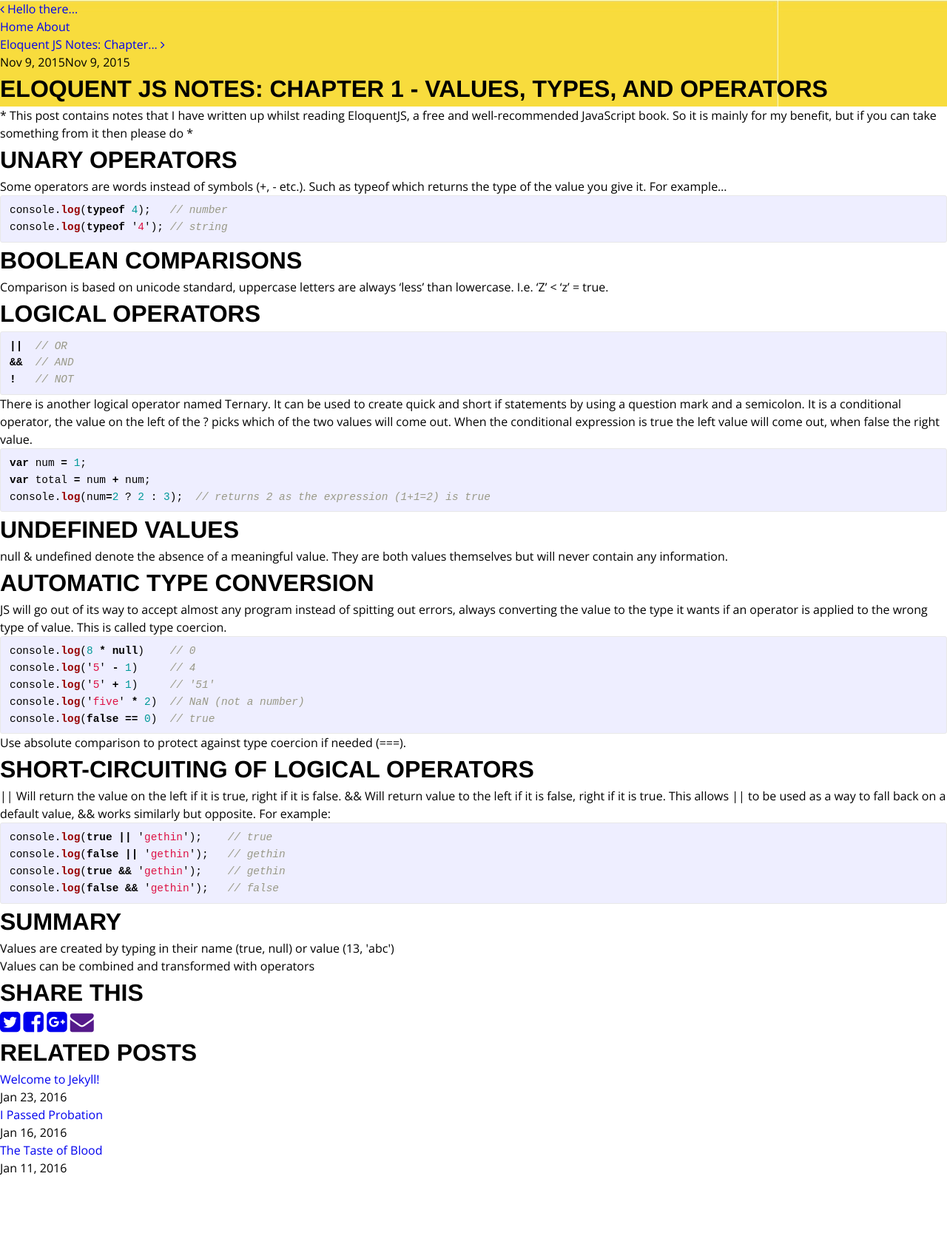
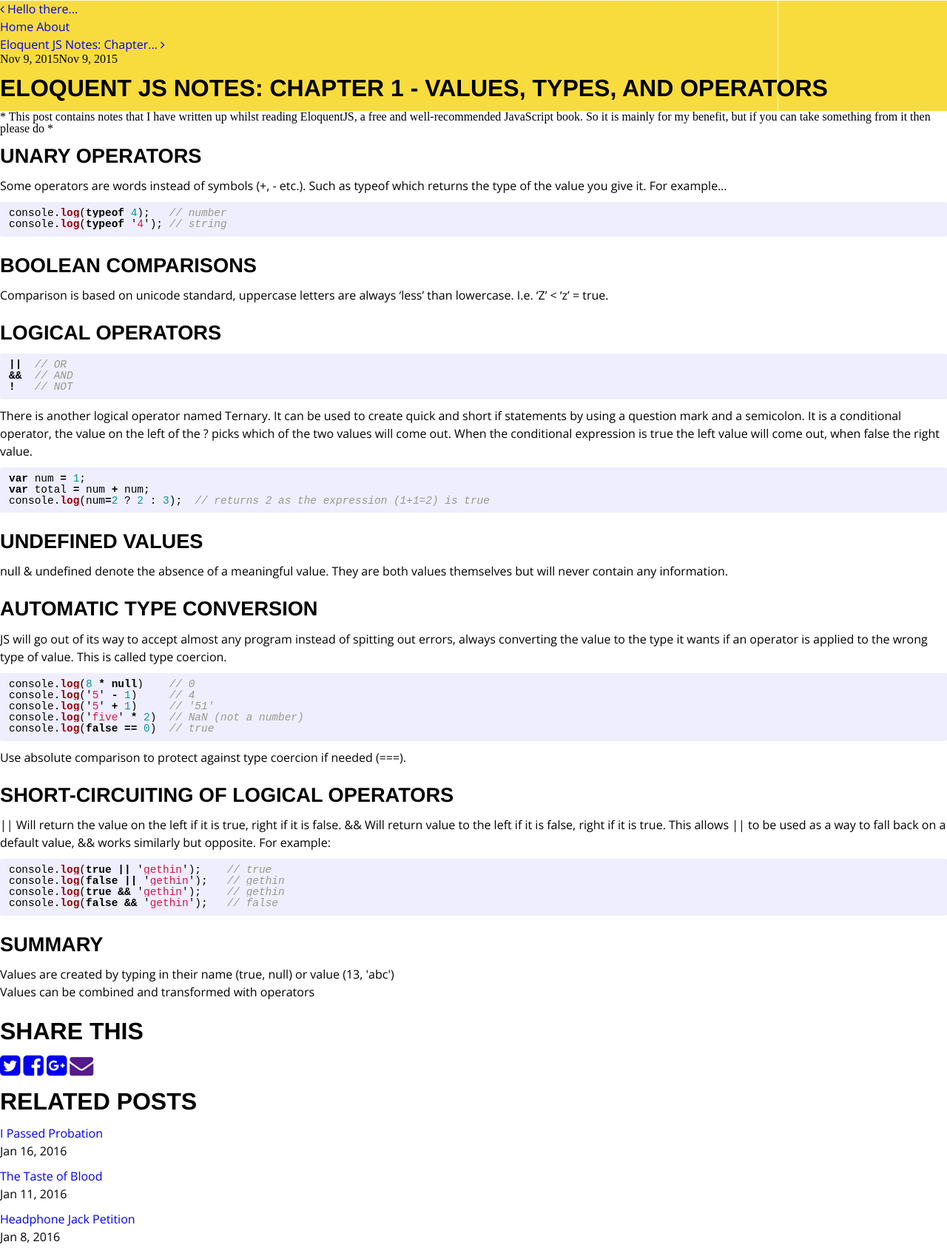
Before and after one commit to gethinoakes/gethinoakes.github.io, a Jekyll site: the page built from _posts/2015-11-09-eloquent-js-chapter-1-values-types-and-operators.md, in a window 1280 px wide. Shown: the whole page at 74% size. Built offline with Jekyll 4.4.1, drawn with Linux system fonts in a browser that asks for light colours; nearby versions of some CDN libraries; comment, search, counter and statistics services are not loaded; before the commit the page ends 1591 px from its top, so only the background shows below that.

Commit message:
updated header and header styling

```diff
--- a/_posts/2016-01-23-welcome-to-jekyll.md
+++ b/_drafts/2016-01-23-welcome-to-jekyll.md
@@ -3,7 +3,6 @@
 title:  "Welcome to Jekyll!"
 date:   2016-01-23 17:01:53 +0000
 categories: jekyll update
-<!-- permalink: welcome -->
 ---
 You’ll find this post in your `_posts` directory. Go ahead and edit it and re-build the site to see your changes. You can rebuild the site in many different ways, but the most common way is to run `jekyll serve`, which launches a web server and auto-regenerates your site when a file is updated.
 
--- a/_includes/header.html
+++ b/_includes/header.html
@@ -1,7 +1,7 @@
 <header>
-  <img class="img-header" href="{{ site.baseurl }}/" src="{{ site.baseurl }}/img/profile.jpg">
+  <img href="{{ site.baseurl }}/" src="{{ site.baseurl }}/img/profile.jpg" alt="me">
 
-  <p class="header_text">
+  <p>
     <span>Welcome</span>, my name is <span>Gethin Oakes</span>. I'm a <span>software developer</span> and this is my <span>blog</span>.
     You can expect posts on programming, technology, apple, opinions and probably some <span>rants.
     </span> You can contact me via <span><a href="https://twitter.com/gethinoakes" target="_blank"><i class="fa fa-twitter"></i> twitter</a></span> or
--- a/_sass/_base.scss
+++ b/_sass/_base.scss
@@ -10,53 +10,7 @@
 
 
 
-/*------------
-fonts
-------------*/
-h1, h2, h3, h4 {
-    font-family: $heading_font;
-    font-size: $heading_font-size;
-    font-weight: $heading_font-weight;
-    text-transform: uppercase;
-}
 
-body, ul, a {
-    font-family: $body_font;
-    font-size: $body_font-size;
-    font-weight: $body_font-weight;
-    text-decoration: none;
-    line-height: 1.5;
-}
-
-pre, code {
-    font-family: "Courier New", Courier, monospace;
-    font-size: 0.95em;
-}
-
-
-/*------------
-code formatting
-------------*/
-code, pre {
-    border: 1px solid $grey-color-light;
-    border-radius: 3px;
-    background-color: #eef;
-}
-
-code {
-    padding: 1px 5px;
-}
-
-pre {
-    padding: 8px 12px;
-    overflow-x: auto;
-
-    > code {
-        border: 0;
-        padding-right: 0;
-        padding-left: 0;
-    }
-}
 
 
 /**
--- a/css/main.scss
+++ b/css/main.scss
@@ -1,82 +1,48 @@
 ---
 # Only the main Sass file needs front matter (the dashes are enough)
 ---
-@charset "utf-8";
+/*------------
+imports
+------------*/
+@import "reset", "syntax-highlighting"; // "base", "layout"
+@import url(https://fonts.googleapis.com/css?family=Open+Sans:400,600|Source+Sans+Pro:600,400);
 
 
-
-// Our variables
+/*------------
+variables
+------------*/
 $heading_font: "Helvetica Neue", Helvetica, 'Source Sans Pro', Arial, sans-serif;
 $heading_font-size: 2em;
-$heading_font-weight: bold;
+$heading_font-weight: 600;
 
 $body_font: 'Open Sans', sans-serif;
 $body_font-size: 1em;
 $body_font-weight: normal;
+$body_font-color: #000;
+
+$spacing: 30px;
 
 
-$base-font-family: "Helvetica Neue", Helvetica, Arial, sans-serif;
-$base-font-size:   16px;
-$base-font-weight: 400;
-$small-font-size:  $base-font-size * 0.875;
-$base-line-height: 1.5;
-
-$spacing-unit:     30px;
-
-$text-color:       #111;
-$background-color: #fdfdfd;
-$brand-color:      #2a7ae2;
-
-$grey-color:       #828282;
-$grey-color-light: lighten($grey-color, 40%);
-$grey-color-dark:  darken($grey-color, 25%);
-
-// Width of the content area
-$content-width:    800px;
-
-$on-palm:          600px;
-$on-laptop:        800px;
-
-
-
-// Use media queries like this:
-// @include media-query($on-palm) {
-//     .wrapper {
-//         padding-right: $spacing-unit / 2;
-//         padding-left: $spacing-unit / 2;
-//     }
-// }
-@mixin media-query($device) {
-    @media screen and (max-width: $device) {
-        @content;
-    }
+/*------------
+fonts
+------------*/
+h1, h2, h3, h4 {
+    font-family: $heading_font;
+    font-size: $heading_font-size;
+    font-weight: $heading_font-weight;
+    text-transform: uppercase;
+    padding: $spacing / 2 0;
 }
 
-
-
-// Import partials from _sass
-@import
-        "reset",
-        "base",
-        "layout",
-        "syntax-highlighting"
-;
-
-// import fonts
-@import url(https://fonts.googleapis.com/css?family=Open+Sans:400,600|Source+Sans+Pro:600,400);
-
-/*------------
-#block elements
-------------
-h1,
-h2,
-h3,
-h4 {
-	font-family: "Helvetica Neue", Helvetica, Arial, sans-serif;
-	text-transform: uppercase;
-	font-weight: 600;
+h2 {
+	font-size: $heading_font-size * 0.85;
 }
 
+h3 {
+	font-size: $heading_font-size * 0.65;
+}
+
+/*
 h1 {
 	font-size: 2em;
 }
@@ -98,6 +64,98 @@
 	color: #0F0F0F;
 	font-size: 1.25em;
 }
+
+*/
+
+
+p, ul, a {
+    font-family: $body_font;
+    font-size: $body_font-size;
+    font-weight: $body_font-weight;
+    text-decoration: none;
+    line-height: 1.5;
+    padding: 0 0 $spacing / 3 0;
+}
+
+pre, code {
+    font-family: "Courier New", Courier, monospace;
+    font-size: $body_font-size * 0.95;
+    margin: 0 0 $spacing / 3 0;
+}
+
+
+/*------------
+code formatting
+------------*/
+code, pre {
+    // border: 1px solid $grey-color-light;
+    border-radius: 3px;
+    background-color: #eef;
+}
+
+code {
+    padding: 1px 5px;
+}
+
+pre {
+    padding: 8px 12px;
+    overflow-x: auto;
+
+    > code {
+        border: 0;
+        padding-right: 0;
+        padding-left: 0;
+    }
+}
+
+
+/*------------
+home
+------------*/
+header {
+	max-width: 650px;
+	margin: 25px auto;
+	font-family: $heading_font;
+
+	img {
+		width: 100px;
+		border-radius: 50%;
+		float: left;
+	}
+
+	p {
+		color: lighten($body_font-color, 15);
+		width: 650 - 120px;
+		float: left;
+		padding-left: $spacing - 10;
+
+		span, a, a:hover  {
+			text-transform: uppercase;
+			font-weight: bold;
+			color: $body_font-color;
+			transition: opacity 0.5s;
+		}
+
+		a:hover {
+			opacity: 0.75;
+		}
+
+		.fa-twitter {
+			color: #55acee;
+		}
+
+		.fa-paper-plane {
+			color: #DF2935;
+		}
+	}
+}
+
+.page_nav {
+
+}
+
+
+/*
 
 p, span,
 .post_section_a,
```
